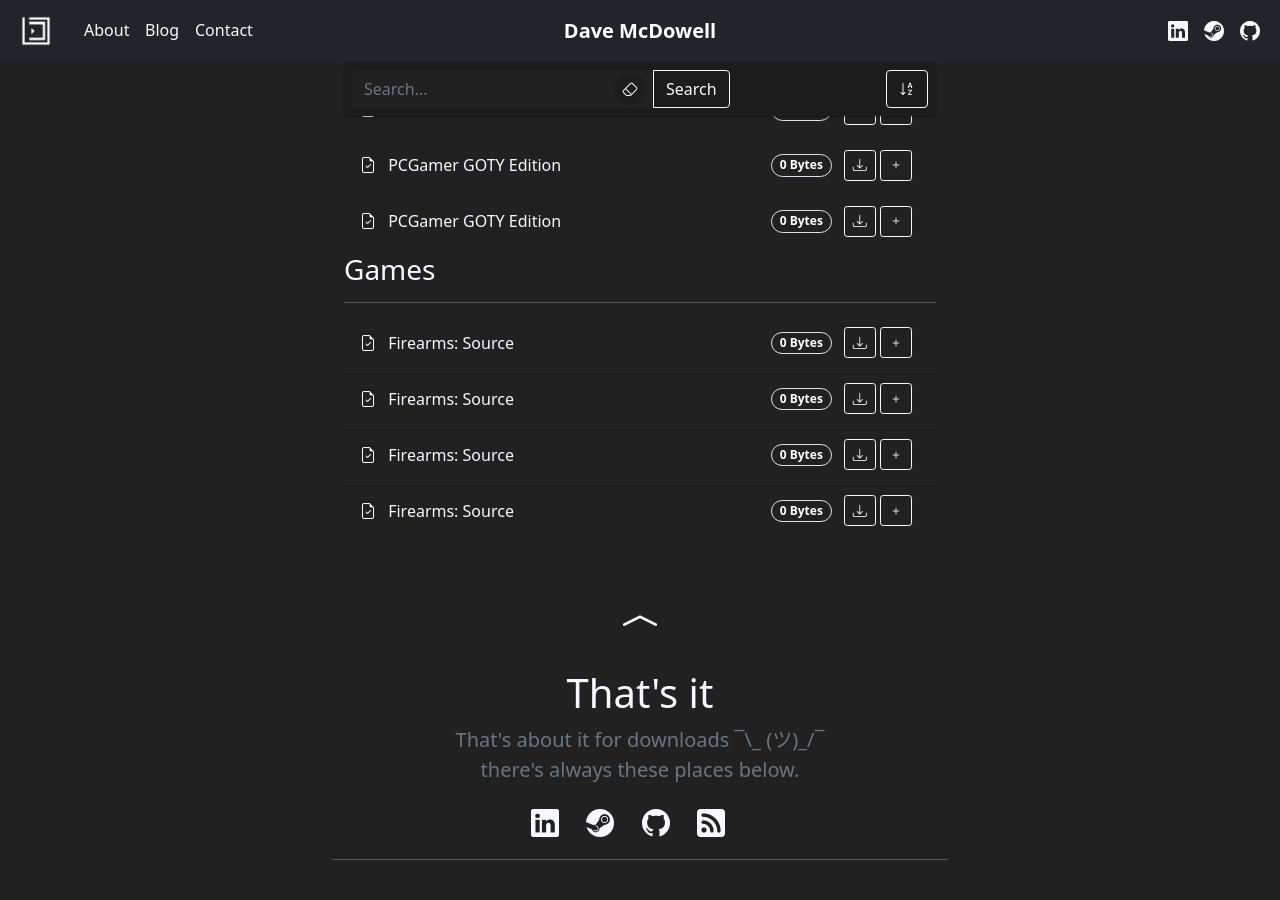
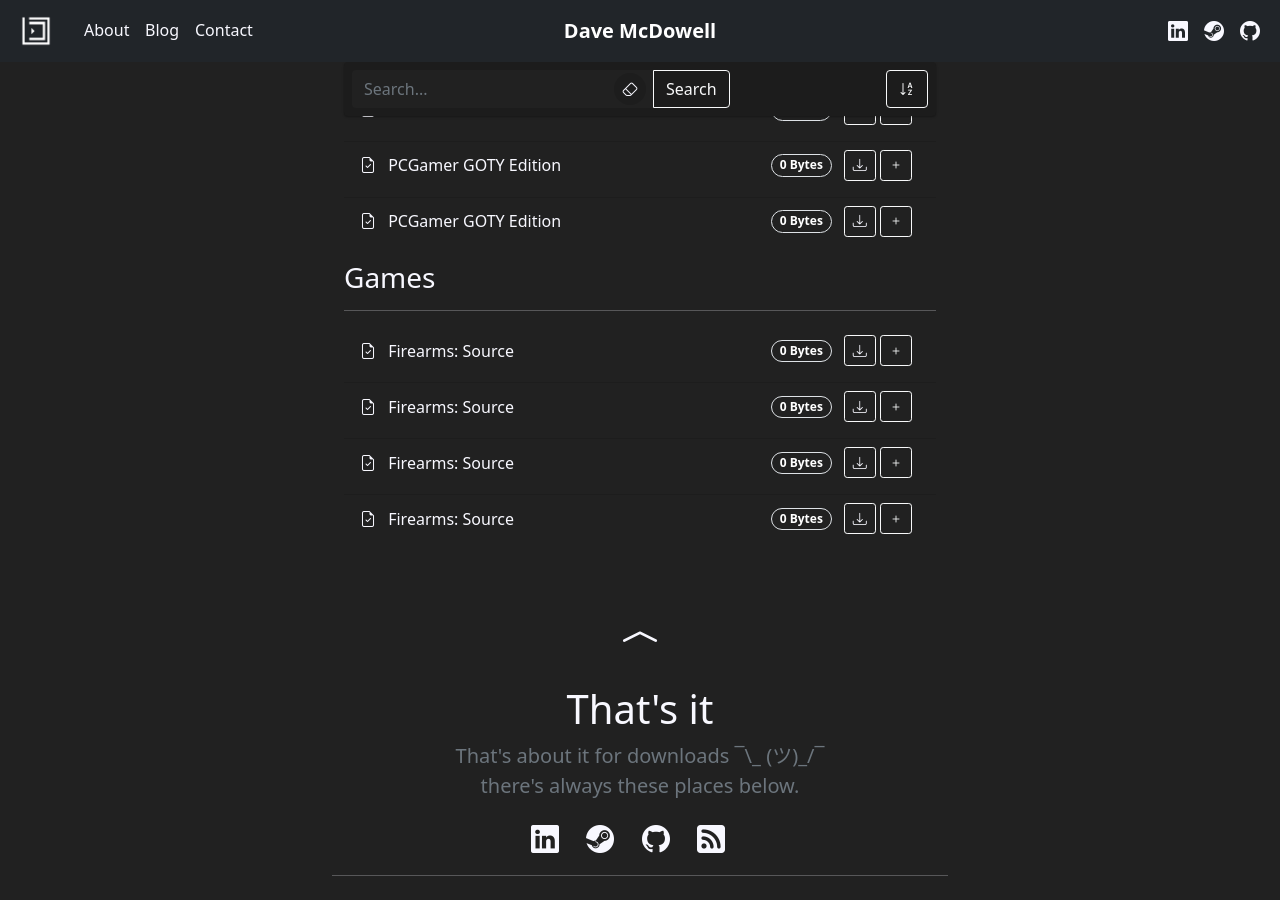
Before and after one commit to davemcdowell/portfolio, a Jekyll site: the page built from downloads.html, in a window 1280 px wide and 900 px high, scrolled down 1064 px. Built offline with Jekyll 4.4.1, drawn with Linux system fonts in a browser that asks for light colours; nearby versions of some CDN libraries.

Commit message:
Update downloads.html

```diff
--- a/downloads.html
+++ b/downloads.html
@@ -18,7 +18,7 @@
               {%- for download in downloads -%}
                 <h3>{{ download.group }}</h3>
                 <hr>
-                <ul class="list-group list-group-flush">
+                <ul class="list-group list-group-flush mb-2">
                 {%- for item in download.items -%}
                   <li class="list-group-item bg-transparent txt-color-default">
                     <div class="d-flex flex-wrap justify-content-between align-items-center mb-2">
```
